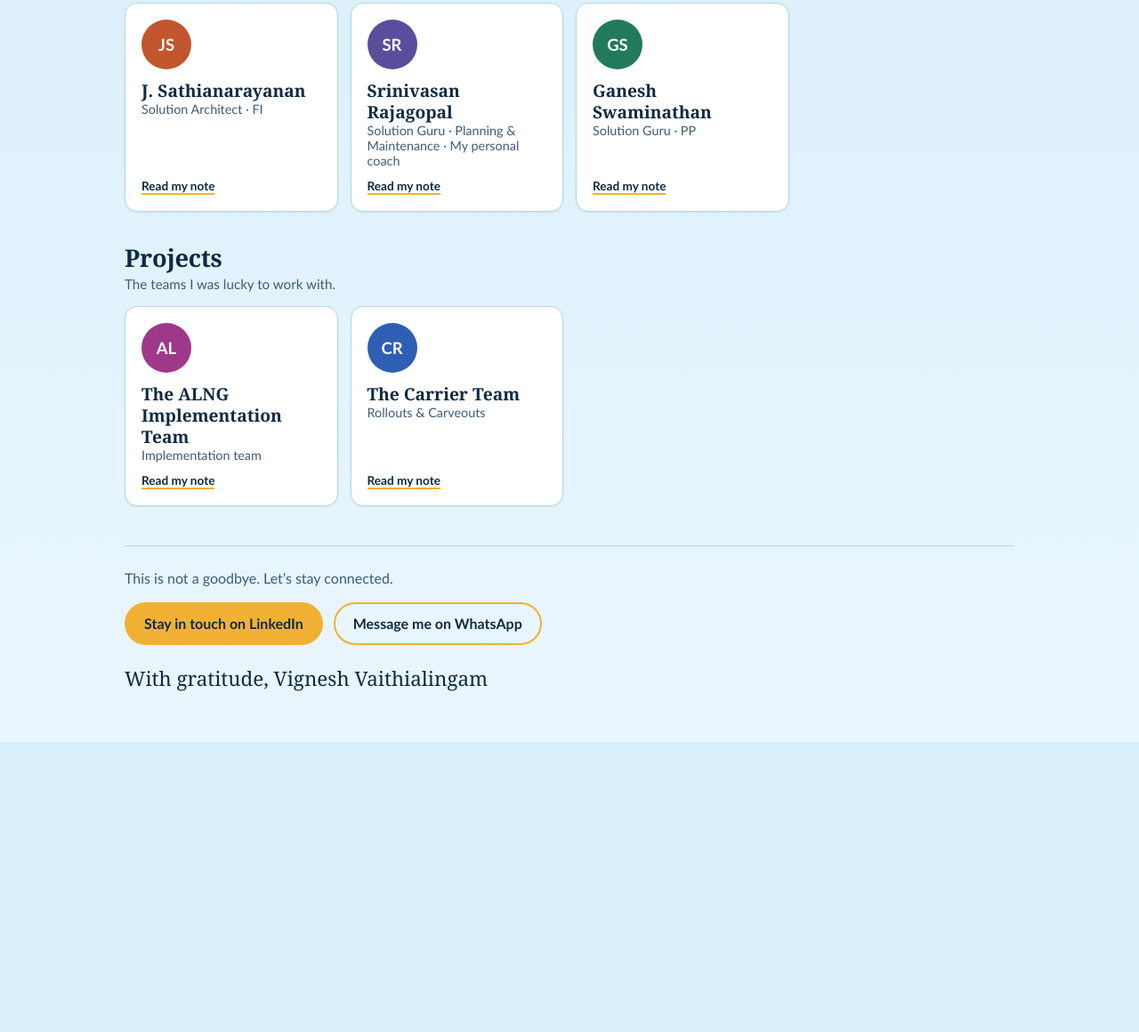
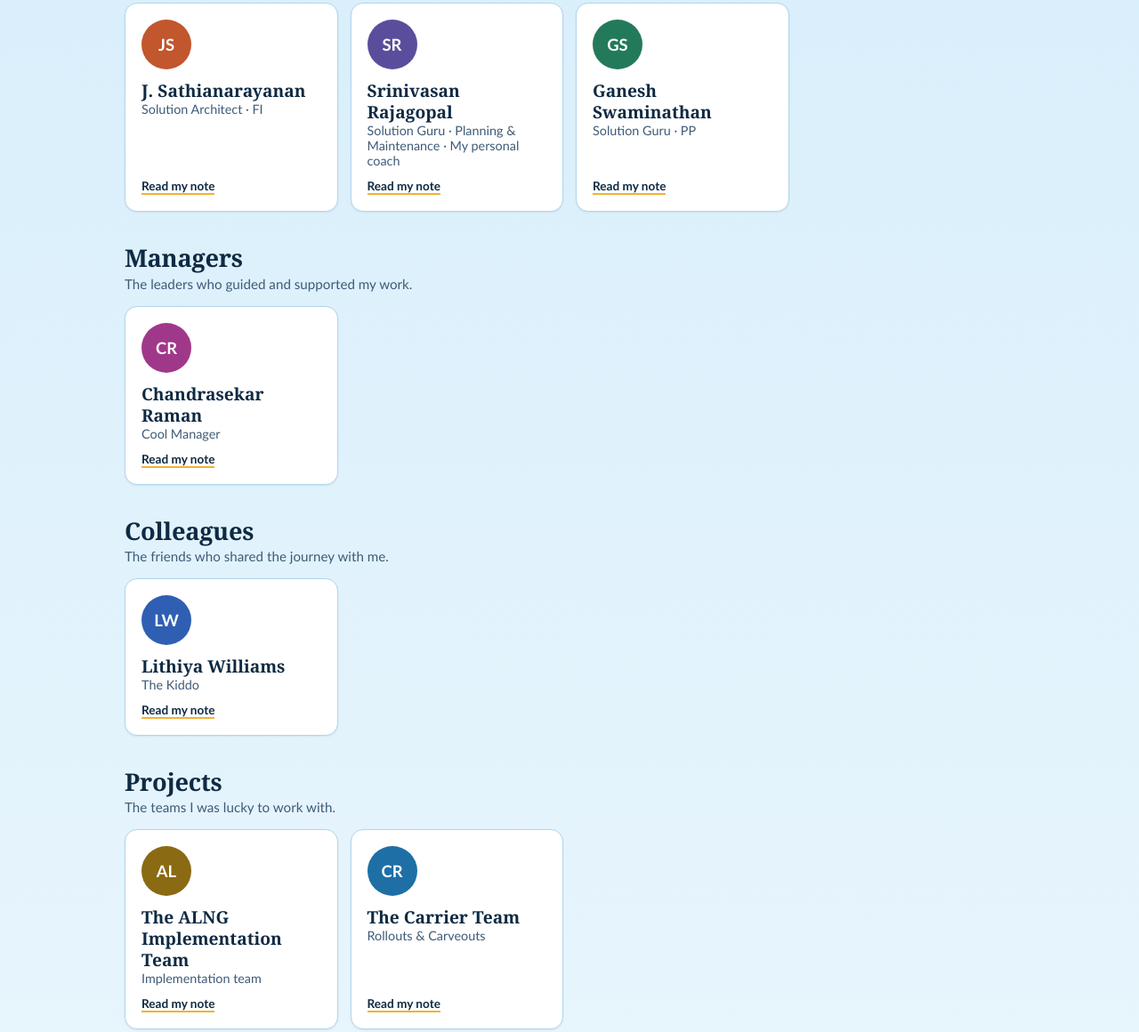
Before and after one commit to vigneshvaithialingam/Thank-You-LTM, a plain HTML site: page index.html in a window 1280 px wide. Shown: the part 936-2096 px from the top of the page at 89% size. Before the commit the page ends 1770 px from the top, so only its background shows below. Drawn offline with Linux system fonts and the light colour scheme.

Commit message:
Update index.html

```diff
--- a/index.html
+++ b/index.html
@@ -106,6 +106,16 @@ footer p{margin:0 0 14px;color:var(--muted)}
     <div class="grid" id="grid"></div>
   </section>
   <section class="sec">
+    <h2>Managers</h2>
+    <p class="sub">The leaders who guided and supported my work.</p>
+    <div class="grid" id="gridM"></div>
+  </section>
+  <section class="sec">
+    <h2>Colleagues</h2>
+    <p class="sub">The friends who shared the journey with me.</p>
+    <div class="grid" id="gridC"></div>
+  </section>
+  <section class="sec">
     <h2>Projects</h2>
     <p class="sub">The teams I was lucky to work with.</p>
     <div class="grid" id="grid2"></div>
@@ -201,6 +211,22 @@ const PEOPLE = [
     extra:[["I still remember","The early days at the BorgWarner client, when we worked together in the war room. That Ganesh was different from the Ganesh I know today."]] }
 ];
 
+/* Managers. Copy a block to add one. */
+const MANAGERS = [
+  { name:"Chandrasekar Raman", role:"Cool Manager", photo:"",
+    message:"Thank you for being such a cool manager.",
+    thanks:"It was a pleasure working with you, and I am grateful for your support as my manager.",
+    extra:[] }
+];
+
+/* Colleagues. Copy a block to add one. */
+const COLLEAGUES = [
+  { name:"Lithiya Williams", role:"The Kiddo", photo:"",
+    message:"Thank you for being a wonderful colleague, my Kiddo.",
+    thanks:"It was a pleasure working with you. Thank you for the friendship and the good times we shared.",
+    extra:[] }
+];
+
 /* Teams and projects. Copy a block to add one. */
 const PROJECTS = [
   { name:"The ALNG Implementation Team", initials:"AL", role:"Implementation team", photo:"",
@@ -257,7 +283,9 @@ function render(list, gridId, offset){
   });
 }
 render(PEOPLE, "grid", 0);
-render(PROJECTS, "grid2", PEOPLE.length);
+render(MANAGERS, "gridM", PEOPLE.length);
+render(COLLEAGUES, "gridC", PEOPLE.length + MANAGERS.length);
+render(PROJECTS, "grid2", PEOPLE.length + MANAGERS.length + COLLEAGUES.length);
 
 function openCard(p,i){
   fillAvatar($("d-avatar"),p,i);
```
